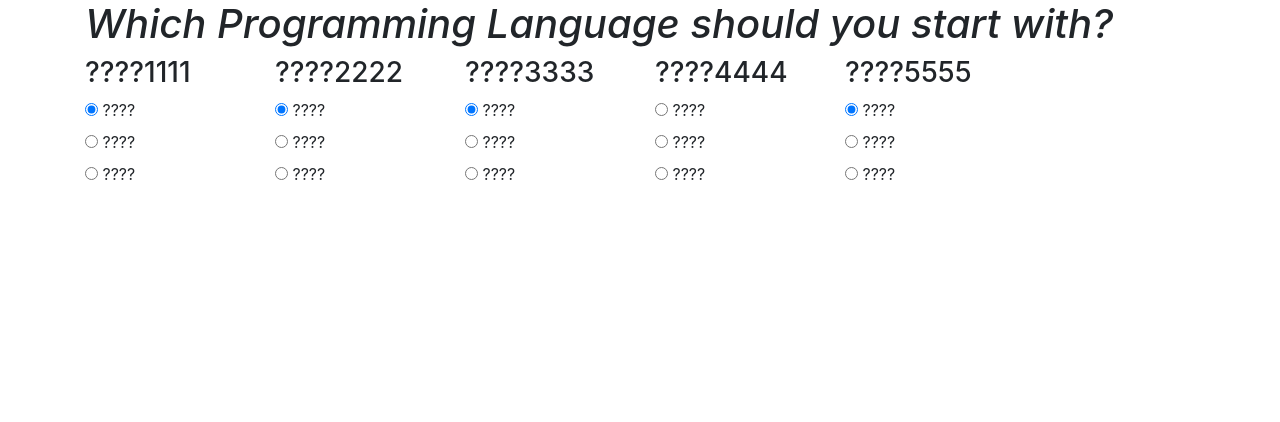
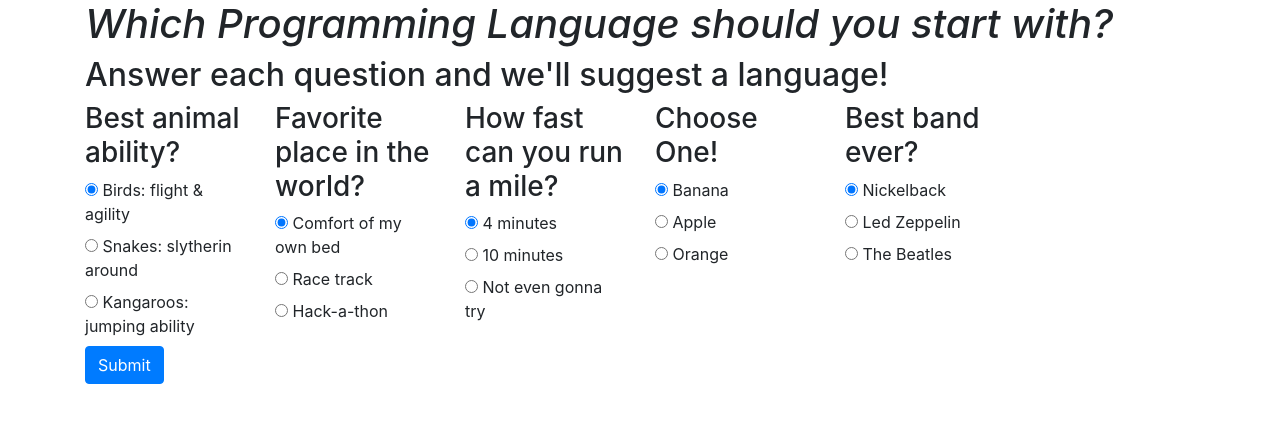
Before and after one commit to leesga8/language-suggester, a plain HTML site: page index.html in a window 1280 px wide. Drawn offline with Linux system fonts and the light colour scheme.

Commit message:
add javascript input values WIP: dentist appt

```diff
--- a/index.html
+++ b/index.html
@@ -19,102 +19,96 @@
 <body>
   <div class="container">
     <h1><em>Which Programming Language should you start with?</em></h1>
+    <h2>Answer each question and we'll suggest a language!</h2>
     <form id="survey">
       <div class="row">
         <!-- QUESTION 1 -->
         <div class="col-lg-2 col-md-4">
-          <h3>????1111</h3>
+          <h3>Best animal ability?</h3>
           <label>
-            <input type="radio" name="@" value="swift" checked>
-            ????
+            <input type="radio" name="animal" value="swift" checked>
+            Birds: flight & agility
           </label>
           <label>
-            <input type="radio" name="@" value="python">
-            ????
+            <input type="radio" name="animal" value="python">
+            Snakes: slytherin around
           </label>
           <label>
-            <input type="radio" name="@" value="javascript">
-            ????
+            <input type="radio" name="animal" value="javascript">
+            Kangaroos: jumping ability
           </label>
         </div>
 
         <!-- QUESTION 2 -->
         <div class="col-lg-2 col-md-4">
-          <h3>????2222</h3>
+          <h3>Favorite place in the world?</h3>
           <label>
-            <input type="radio" name="#" value="python" checked>
-            ????
+            <input type="radio" name="place" value="python" checked>
+            Comfort of my own bed
           </label>
           <label>
-            <input type="radio" name="#" value="swift">
-            ????
+            <input type="radio" name="place" value="swift">
+            Race track
           </label>
           <label>
-            <input type="radio" name="#" value="javascript">
-            ????
+            <input type="radio" name="place" value="javascript">
+            Hack-a-thon
           </label>
         </div>
 
         <!-- QUESTION 3 -->
         <div class="col-lg-2 col-md-4">
-          <h3>????3333</h3>
+          <h3>How fast can you run a mile?</h3>
           <label>
-            <input type="radio" name="!" value="javascript" checked>
-            ????
+            <input type="radio" name="mile" value="javascript" checked>
+            4 minutes
           </label>
           <label>
-            <input type="radio" name="!" value="swift">
-            ????
+            <input type="radio" name="mile" value="swift">
+            10 minutes
           </label>
           <label>
-            <input type="radio" name="!" value="python">
-            ????
+            <input type="radio" name="mile" value="python">
+            Not even gonna try
           </label>
         </div>
 
         <!-- QUESTION 4 -->
         <div class="col-lg-2 col-md-4">
-          <h3>????4444</h3>
+          <h3>Choose One!</h3>
           <label>
-            <input type="radio" name="&" value="javascript" checked>
-            ????
+            <input type="radio" name="fruit" value="javascript" checked>
+            Banana
           </label>
           <label>
-            <input type="radio" name="&" value="python">
-            ????
+            <input type="radio" name="fruit" value="python">
+            Apple
           </label>
           <label>
-            <input type="radio" name="&" value="swift">
-            ????
+            <input type="radio" name="fruit" value="swift">
+            Orange
           </label>
         </div>
 
         <!-- QUESTION 5 -->
         <div class="col-lg-2 col-md-4">
-          <h3>????5555</h3>
+          <h3>Best band ever?</h3>
           <label>
-            <input type="radio" name="&" value="python" checked>
-            ????
+            <input type="radio" name="band" value="python" checked>
+            Nickelback
           </label>
           <label>
-            <input type="radio" name="&" value="javascript">
-            ????
+            <input type="radio" name="band" value="javascript">
+            Led Zeppelin
           </label>
           <label>
-            <input type="radio" name="&" value="swift">
-            ????
+            <input type="radio" name="band" value="swift">
+            The Beatles
           </label>
         </div>
       </div>
+      <button type="submit" class="btn btn-primary">Submit</button>
     </form>
-
-
-
-
-
-
-
-
 
   </div>
 </body>
--- a/js/scripts.js
+++ b/js/scripts.js
@@ -0,0 +1,19 @@
+
+
+
+
+
+
+
+
+
+
+
+
+
+
+$("input:radio[name=animal]:checked").val();
+$("input:radio[name=place]:checked").val();
+$("input:radio[name=mile]:checked").val();
+$("input:radio[name=fruit]:checked").val();
+$("input:radio[name=band]:checked").val();
```
